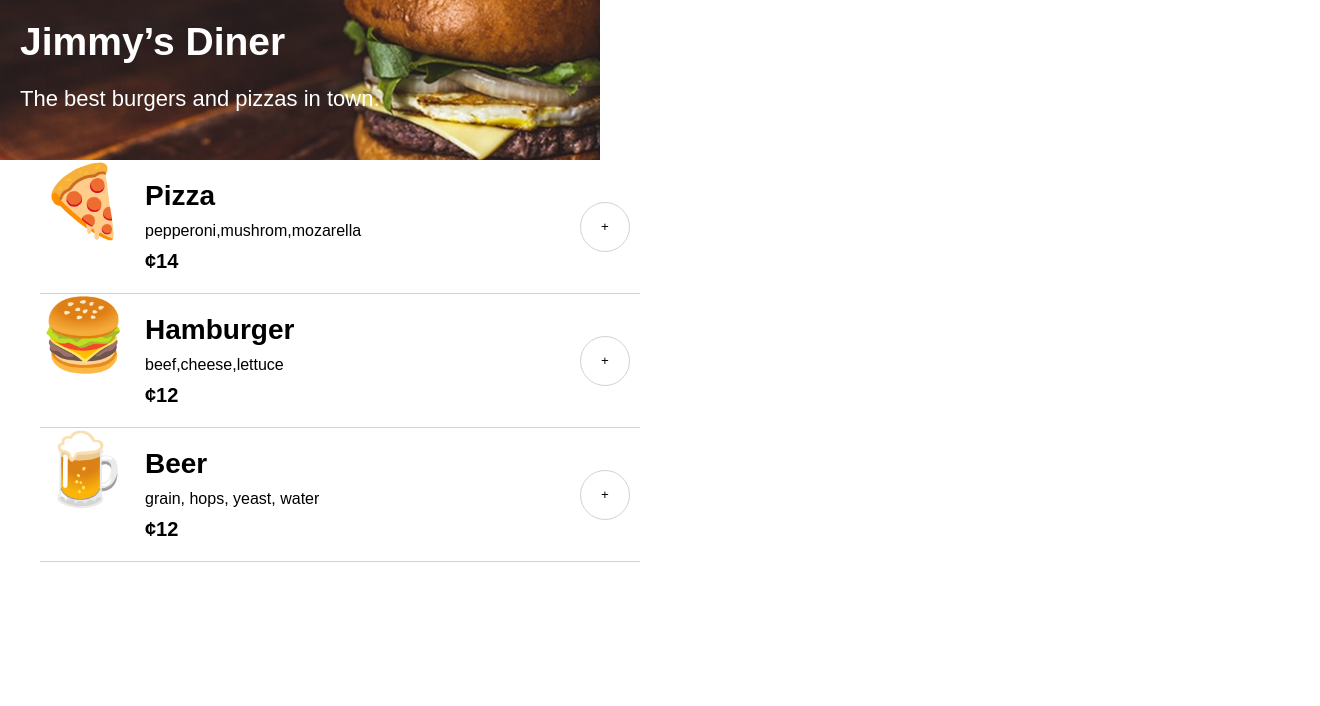
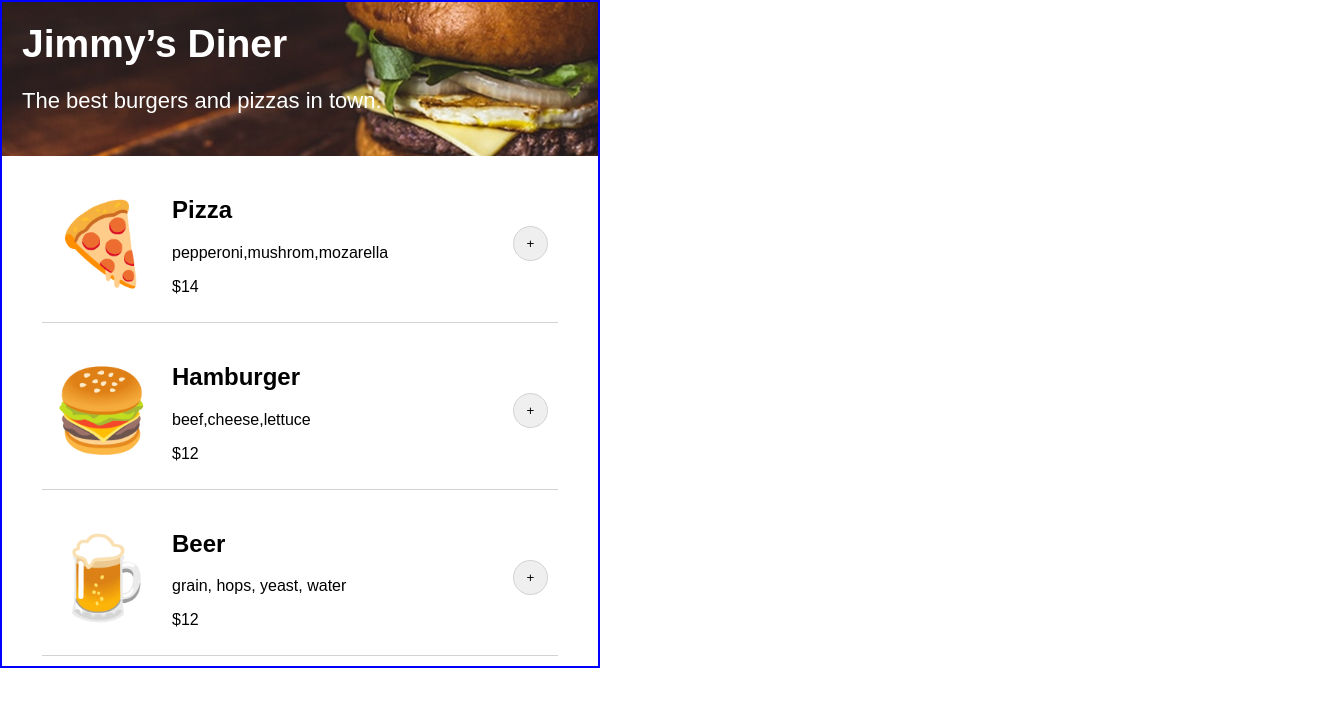
Before and after one commit to Eghan-codes/Restaurant-app, a website built with Vite: page index.html in a window 1280 px wide. Shown: the whole page, 1320 px wide, since content can reach past the window. Built offline with nearby package versions, Linux system fonts and the light colour scheme; a web font is replaced by a local one.

Commit message:
initial commit

```diff
--- a/index.css
+++ b/index.css
@@ -1,8 +1,14 @@
+*{
+    box-sizing: border-box;
+}
+
 body{
     margin: 0;
     padding: 0;
-    box-sizing: border-box;
     font-family: Smythe, Arial, Helvetica, sans-serif;
+    border: 2px solid blue;
+    max-width:600px;
+
 }
 
 h1{
@@ -18,54 +24,72 @@ header{
     background-image: url(ferks-unsplash\ 1.png);
     background-repeat: no-repeat;
     color: #fff;
-    height: 120px;
-    width: 100%;
-    text-align: justify;
     padding: 20px;
 }
 
-.menu-content{
-    max-width: 600px;
+.card-item{
+    margin: 10px 40px;
+    padding: 10px;
     display: flex;
-    margin: 0 40px;
-    border-bottom: 1px solid #D2D2D2;
+    align-items: center;
+    border-bottom: 1px solid #d2d2d2;
 }
 
-.menu-content h2{
-    margin: 0;
-    font-size: 70px;
-    width: 85px;
+.card-item span{
+    width: 100px;
+    font-size: 80px;
+    margin-right: 20px;
 }
 
-.item-details{
-    padding: 10px;
-    width: 100%;
-    justify-content: space-around;
-    align-items: center;
-    display:  flex;
-    margin-left: 10px;
-    min-width: 200px;
+.card-item button{
+    margin-left: auto;
+    width: 35px;
+    height: 35px;
+    border: 1px solid #d2d2d2;
+    border-radius: 50%;
+
+
 }
 
- .ingredient,.price,.name{
-    margin: 10px 0;
+.orders{
+    display: none;
+    margin: 0 20px;
+    border: 1px salmon solid;
 }
 
-.name{
-    font-size: 28px;
-    font-weight: bold;
+.total{
+    margin-left:25px;
 }
 
-.price{
-    font-size: 20px;
-    font-weight: bold;
+.orders h2{
+    text-align: center;
 }
 
-button{
-    border: 1px solid #d2d2d2;
-    background-color: #fff;
-    border-radius: 50%;
-    width: 50px;
-    height: 50px;
+.order-list{
+
+    border-bottom: 2px solid black;
+    margin: 5px 20px;
+}
+
+.order-list ul{
+    list-style: none;
+    padding: 0;
+}
+
+.order-list li{
+    /* padding-left:0 ; */
+    padding: 10px;
+    display: flex;
+    align-items: center;
+}
+
+.order-list button{
+    border: 1px solid;
+    border-radius:10px ;
+    margin-left: 5px;
+    /* color: #d2d2d2; */
+}
+
+.order-list span{
     margin-left: auto;
 }
--- a/index.html
+++ b/index.html
@@ -1,9 +1,9 @@
 <!DOCTYPE html>
 <html lang="en">
 <head>
-    <link rel="preconnect" href="https://fonts.googleapis.com">
+    <!-- <link rel="preconnect" href="https://fonts.googleapis.com">
     <link rel="preconnect" href="https://fonts.gstatic.com" crossorigin>
-    <link href="https://fonts.googleapis.com/css2?family=Smythe&display=swap" rel="stylesheet">
+    <link href="https://fonts.googleapis.com/css2?family=Smythe&display=swap" rel="stylesheet"> -->
     <link rel="stylesheet" href="index.css">
     <meta charset="UTF-8">
     <meta name="viewport" content="width=device-width, initial-scale=1.0">
@@ -14,13 +14,18 @@
         <h1>Jimmy’s Diner</h1>
         <p>The best burgers and pizzas in town.</p>
     </header>
-    <main>
-        <div class="menu-items" id="menu-items">
 
+    <div class="container" id="container">
+
+    </div>
+<!-- This displays the list of items been clicked or add  -->
+    <div class="orders" id="orders">
+        <h2>Your order</h2>
+        <div id="order-list" class="order-list">
 
         </div>
-    </main>
-
+        <p id="total" class="total">Total price:</p>
+    </div>
 
 	<script src="index.js" type="module"></script>
 </body>
--- a/index.js
+++ b/index.js
@@ -1,26 +1,66 @@
-import { menuArray } from "/data.js"
+import { menuArray } from "./data.js";
+
+const itemDisplay = document.getElementById('container')
+const ordersContainer = document.getElementById('orders')
+const orderList = document.getElementById('order-list')
+const orderTotal = document.getElementById('total')
 console.log(menuArray)
+let arrOfOrders = []
+// This function only displays our items/product to user in the web browser.
+function displayItems(){
+    let html = ``
+    menuArray.forEach(function(item){
+        html+= `
+            <div class='card-item'>
+                <span>${item.emoji}</span>
+                <div>
+                    <h2>${item.name}</h2>
+                    <p>${item.ingredients}</p>
+                    <p>$${item.price}</p>
+                </div>
+                <button data-item='${item.id}'>+</button>
+            </div>
+        `
+    })
+    return itemDisplay.innerHTML = html
+}
+displayItems()
 
+document.addEventListener('click', function(e){
+    if(e.target.dataset.item){
+        handleAddItem(e.target.dataset.item)
+    }
 
-function getMenuArr(menu){
-    const items = document.getElementById('menu-items')
+    if(e.target.dataset.remove){
+        handleRemoveItem(e.target.dataset.remove)
+    }
+})
+
+function handleAddItem(itemId){
     let html = ``
-    for(let item of menu){
+    arrOfOrders.push(menuArray[itemId])
+    arrOfOrders.forEach(function(item){
         html += `
-        <div class = "menu-content">
-        <div><h2>${item.emoji}</h2></div>
-                <div class="item-details">
-                    <div>
-                        <p class ='name'>${item.name}</p>
-                        <p class ='ingredient'>${item.ingredients}</p>
-                        <p class ='price'>¢${item.price}</p>
-                    </div>
-                    <button>+</button>
-                    </div>
+            <ul>
+                <li>${item.name} <button data-remove=${item.id}>remove</button> <span>$${item.price}</span></li>
+            </ul>
+        `
+    })
+    ordersContainer.style.display = 'block'
+    console.log(arrOfOrders)
+    orderList.innerHTML = html
 
-        </div>
-        `
-    }
-    items.innerHTML = html
+    const prices = arrOfOrders.map(function(item){
+        return item.price
+    })
+
+    const totalPrice = prices.reduce(function(total, currentPrice){
+        return total + currentPrice
+    })
+    orderTotal.innerHTML = `<p>Total Price: $${totalPrice}</p>`
 }
-getMenuArr(menuArray)
+
+function handleRemoveItem(itemId){
+    arrOfOrders.pop(itemId)
+    console.log(arrOfOrders)
+}
```
